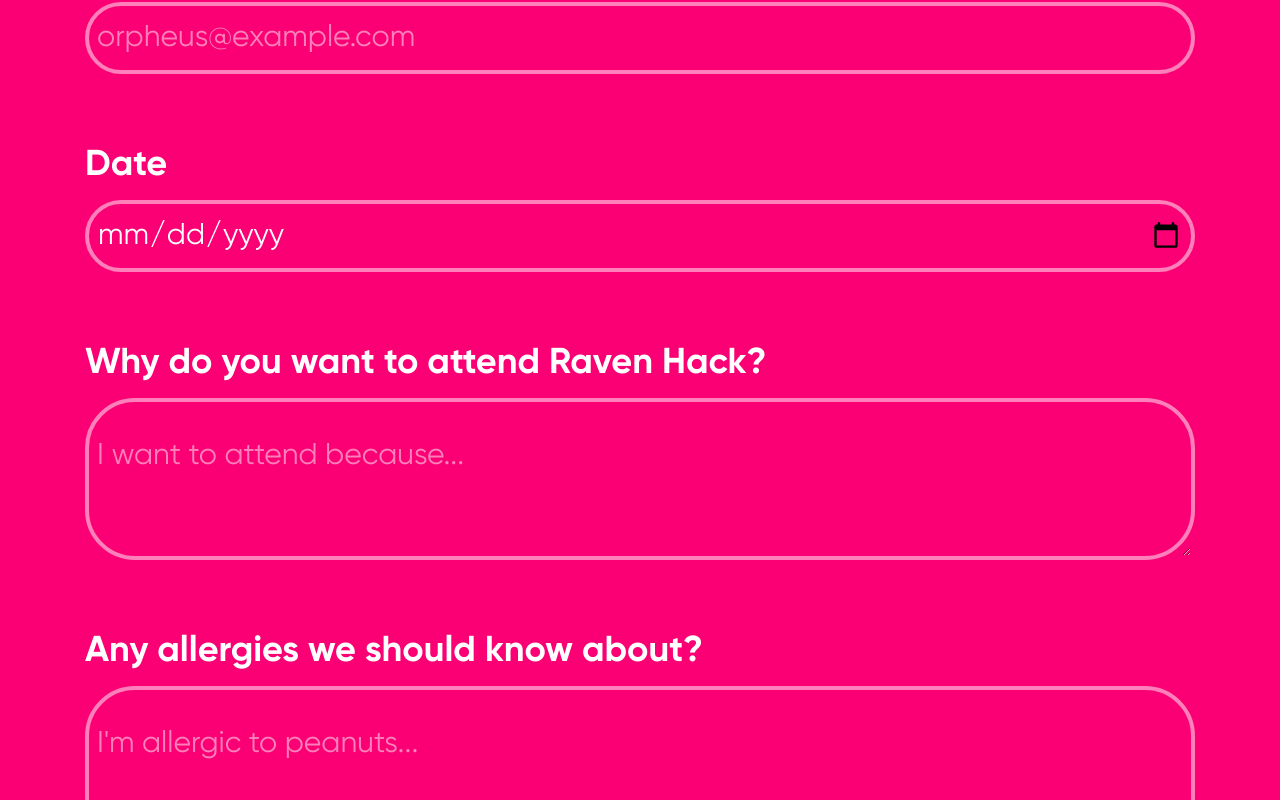
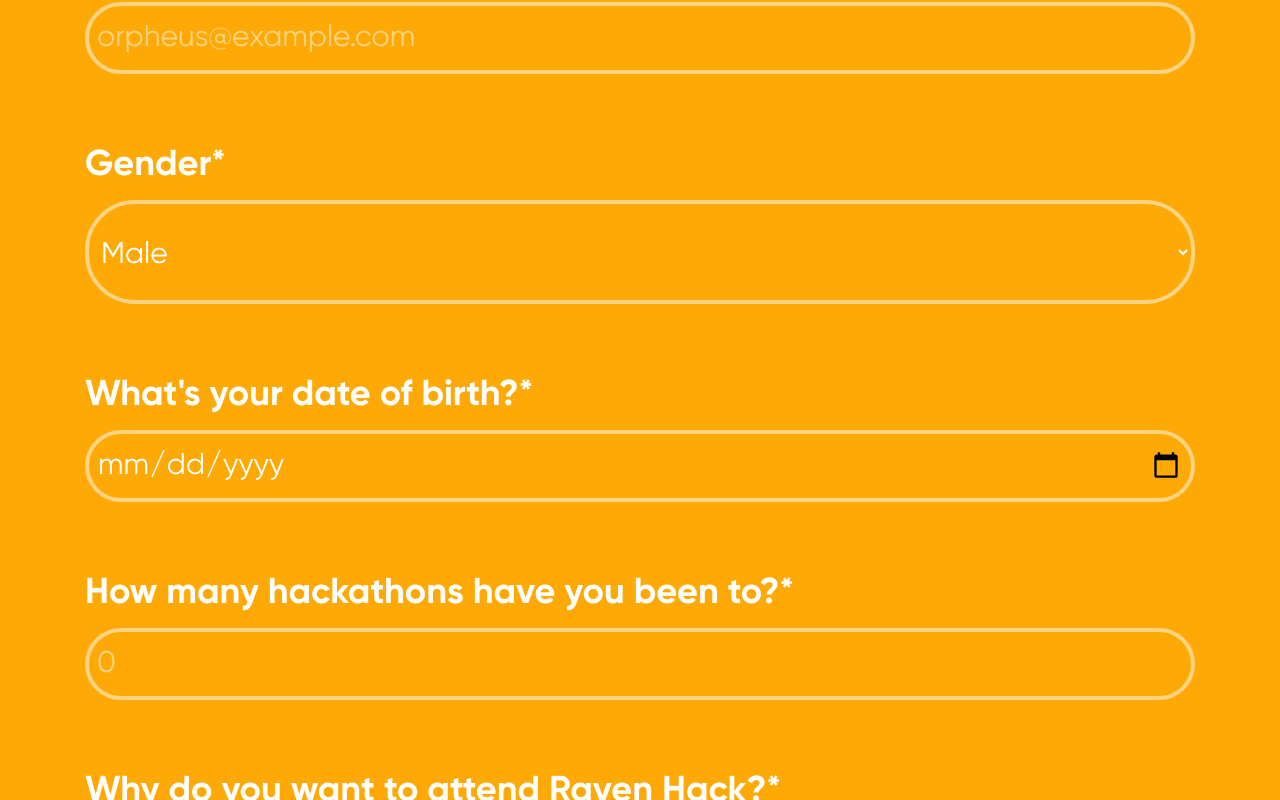
Before and after one commit to hackclubcca/HackerPass, a React (Create React App) app: page / in a window 1280 px wide. Shown: the part 600-1400 px from the top of the page. Built offline with nearby package versions, Linux system fonts and the light colour scheme; what wow.js would draw is missing.

Commit message:
Better stuff

```diff
--- a/package.json
+++ b/package.json
@@ -19,7 +19,7 @@
   },
   "scripts": {
     "server": "node backend/database.js",
-    "start": "node backend/database.js",
+    "start": "react-scripts start",
     "build": "react-scripts build",
     "test": "react-scripts test",
     "eject": "react-scripts eject"
--- a/public/index.html
+++ b/public/index.html
@@ -4,7 +4,7 @@
     <meta charset="utf-8" />
     <link rel="shortcut icon" href="%PUBLIC_URL%/favicon.ico" />
     <meta name="viewport" content="width=device-width, initial-scale=1" />
-    <meta name="theme-color" content="#000000" />
+    <meta name="theme-color" content="#fb0074" />
     <meta
       name="description"
       content="Web site created using create-react-app"
@@ -30,7 +30,7 @@
   integrity="sha384-ggOyR0iXCbMQv3Xipma34MD+dH/1fQ784/j6cY/iJTQUOhcWr7x9JvoRxT2MZw1T"
   crossorigin="anonymous"
 />
-    <title>React App</title>
+    <title>Raven Hack - HackerPass</title>
   </head>
   <body>
     <noscript>You need to enable JavaScript to run this app.</noscript>
--- a/src/Form.jsx
+++ b/src/Form.jsx
@@ -55,9 +55,22 @@
                 {fields.map((value, index) => {
                     return (
                         <Form.Group controlId={value.key}>
-                            <Form.Label>{value.label}</Form.Label>
-                            <Form.Control onChange={this.handleChange} required={value.required} type={value.type} placeholder={value.default_value ? value.default_value : "Enter " + value.type } name={value.key} className={"wow fadeInUp"} as={value.type == "textarea" ? "textarea" : undefined} />
-                        </Form.Group>
+                            <Form.Label required={value.required}>{value.label}</Form.Label>
+                            {value.type == "dropdown" ?
+                                (
+                                    <Form.Control as="select" className={"option"}>
+                                        {value.options.map((option) => {
+                                            return <option>{option}</option>;
+                                        })}
+                                    </Form.Control>
+                                ) : (
+                                    <Form.Control onChange={this.handleChange} required={value.required} type={value.type}
+                                              placeholder={value.default_value ? value.default_value : "Enter " + value.type}
+                                              name={value.key} className={"wow fadeInUp"}
+                                              as={value.type == "textarea" ? "textarea" : undefined} minlength={value.min_length} maxlength={value.max_length} min={value.min} max={value.max}/>
+                                    )
+                            }
+                                </Form.Group>
                     )
                 })}
                 <div className="col-sm-12">
--- a/src/config/colors.scss
+++ b/src/config/colors.scss
@@ -1,5 +1,8 @@
-$background: #fb0074;
-$logo: url("http://www.ravenhack.org/static/svg/ravenhacklogo.svg");
+$background: #ffa907;
+$logo: url("http://www.ravenhack.org/static/svg/ravenhackfeather.svg");
 $text-color: #fff;
 $primary-color: darken($background, 20);
 $secondary-color: darken($primary-color, 20);
+
+//optional
+//$background-image: linear-gradient(90deg, #d53032, #fb0074);
--- a/src/config/fields.js
+++ b/src/config/fields.js
@@ -18,21 +18,42 @@
         label: "Email",
         type: "email",
         default_value: "orpheus@example.com",
+        required: true,
+        min_len: 5,
+        max_len: 320
+    },
+    {
+        key: "gender",
+        label: "Gender",
+        type: "dropdown",
+        default_value: "Gender",
+        options: ["Male", "Female", "Other"],
         required: true
     },
     {
         key: "date",
-        label: "Date",
+        label: "What's your date of birth?",
         type: "date",
         default_value: "7/4/1776",
         required: true
+    },
+    {
+        key: "number_hackathons",
+        label: "How many hackathons have you been to?",
+        type: "number",
+        default_value: "0",
+        required: true,
+        min: 0,
+        max: 2019
     },
     {
         key: "why_join",
         label: "Why do you want to attend Raven Hack?",
         type: "textarea",
         default_value: "I want to attend because...",
-        required: true
+        required: true,
+        min_length: 50,
+        max_length: 5000
     },
     {
         key: "allergies",
@@ -48,4 +69,5 @@
         default_value: "Your Resume",
         required: false
     },
+
 ];
--- a/src/index.scss
+++ b/src/index.scss
@@ -10,6 +10,9 @@
 
 body {
   background: $background;
+  @if variable_exists(background-image) {
+    background-image: $background-image;
+  }
   font-family: "Gilroy", -apple-system, BlinkMacSystemFont, "Segoe UI", "Roboto", "Oxygen",
     "Ubuntu", "Cantarell", "Fira Sans", "Droid Sans", "Helvetica Neue",
     sans-serif;
@@ -44,22 +47,46 @@
   font-family: "Gilroy Bold";
 }
 
+
+
 .form-control {
   font-size: 30px;
   padding: 32px 8px;
   border-width: 4px;
   border-color: mix($background, $text-color, 50);
   border-radius: 50px;
-  background: transparent !important;
+  background: transparent;
   color: $text-color !important;
   &::placeholder {
     color: mix($background, $text-color, 50);
   }
 }
 
-.form-control:focus, .btn:focus {
+select {
+    display: block !important;
+    width: 100% !important;
+    color: #495057 !important;
+    background-clip: padding-box;
+    font-size: 30px;
+    border-width: 4px;
+    height: auto !important;
+    border-color: mix($background, $text-color, 50);
+    border-radius: 50px;
+    -webkit-transition: border-color .15s ease-in-out,box-shadow .15s ease-in-out;
+    transition: border-color .15s ease-in-out,box-shadow .15s ease-in-out;
+}
+
+label[required]:after {
+  content: "*";
+}
+
+
+.form-control:focus, .btn-primary, .btn:focus {
     box-shadow: none;
-    border-color: white;
+}
+.form-control:focus {
+  border-color: white !important;
+  background: transparent !important;
 }
 
 .form-group {
```
Also changed, not shown: 1 other file (tests, documents, lock files or other folders).
